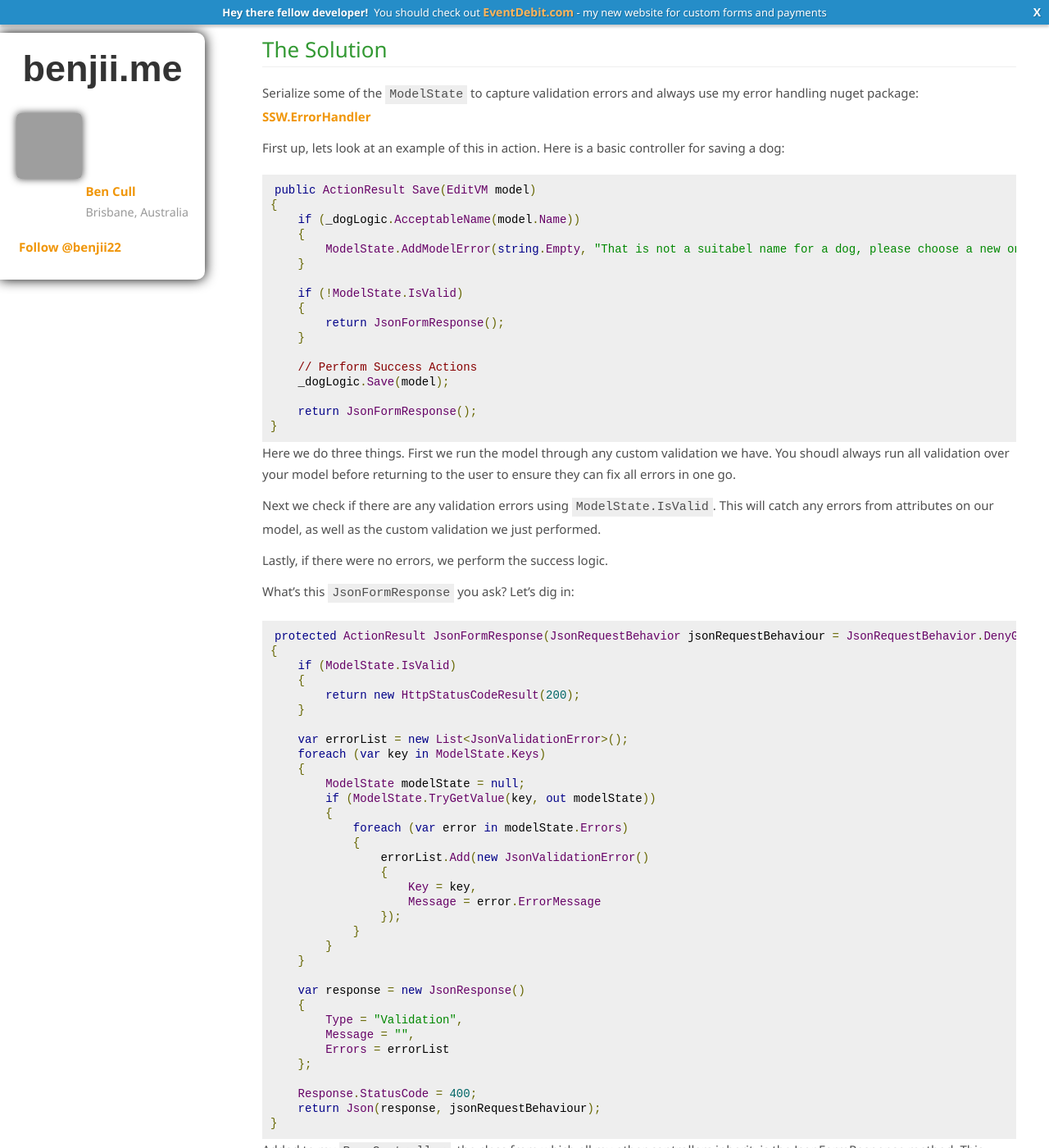
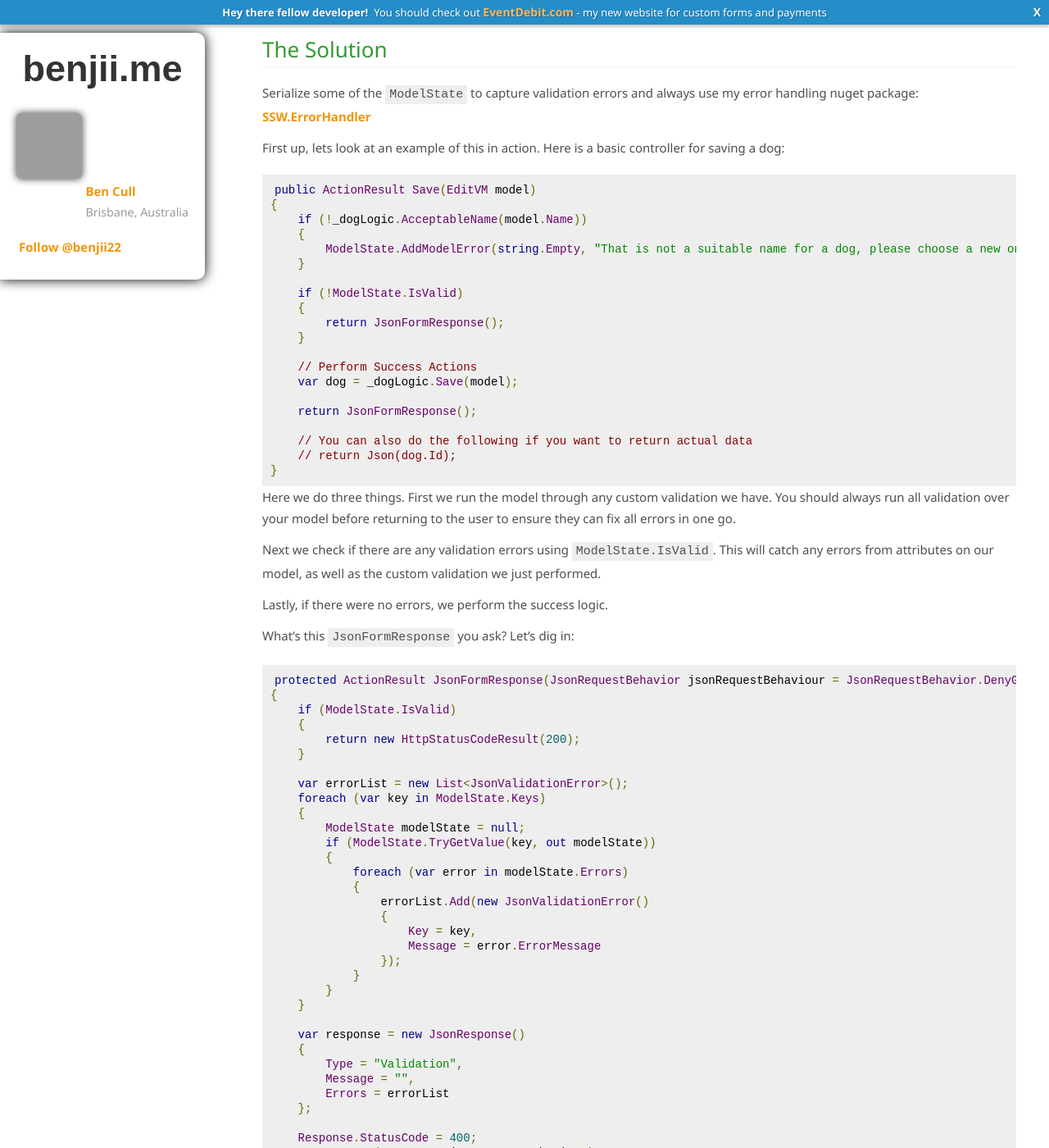
Before and after one commit to bjcull/bjcull.github.com, a Jekyll site: the page built from _posts/2014-10-09-handling-validation-errors-with-angularjs-and-asp-net-mvc.md, in a window 1280 px wide and 1400 px high, scrolled down 487 px. Shown: the whole window at 82% size. Built offline with Jekyll 4.4.1, drawn with Linux system fonts in a browser that asks for light colours; nearby versions of some CDN libraries; comment, search, counter and statistics services are not loaded; some of the changed text lies outside the part shown; grey boxes are pictures that could not be loaded.

Commit message:
Fixed typos and added code

```diff
--- a/_posts/2014-10-09-handling-validation-errors-with-angularjs-and-asp-net-mvc.md
+++ b/_posts/2014-10-09-handling-validation-errors-with-angularjs-and-asp-net-mvc.md
@@ -26,9 +26,9 @@ First up, lets look at an example of this in action. Here is a basic controller
 
     public ActionResult Save(EditVM model)
     {
-        if (_dogLogic.AcceptableName(model.Name))
+        if (!_dogLogic.AcceptableName(model.Name))
         {
-            ModelState.AddModelError(string.Empty, "That is not a suitabel name for a dog, please choose a new one.");
+            ModelState.AddModelError(string.Empty, "That is not a suitable name for a dog, please choose a new one.");
         }
 
         if (!ModelState.IsValid)
@@ -37,12 +37,15 @@ First up, lets look at an example of this in action. Here is a basic controller
         }
 
         // Perform Success Actions
-        _dogLogic.Save(model);
+        var dog = _dogLogic.Save(model);
 
         return JsonFormResponse();
+
+        // You can also do the following if you want to return actual data
+        // return Json(dog.Id);
     }
 
-Here we do three things. First we run the model through any custom validation we have. You shoudl always run all validation over your model before returning to the user to ensure they can fix all errors in one go.
+Here we do three things. First we run the model through any custom validation we have. You should always run all validation over your model before returning to the user to ensure they can fix all errors in one go.
 
 Next we check if there are any validation errors using `ModelState.IsValid`. This will catch any errors from attributes on our model, as well as the custom validation we just performed.
 
@@ -85,6 +88,26 @@ What's this `JsonFormResponse` you ask? Let's dig in:
         return Json(response, jsonRequestBehaviour);
     }
 
+The classes referenced above:
+
+    public class JsonResponse
+    {
+        public string Type { get; set; }
+        public string Message { get; set; }
+        public IEnumerable<JsonValidationError> Errors { get; set; }
+
+        public JsonResponse()
+        {
+            Errors = new List<JsonValidationError>();
+        }
+    }
+
+    public class JsonValidationError
+    {
+        public string Key { get; set; }
+        public string Message { get; set; }
+    }
+
 Added to my `BaseController`, the class from which all my other controllers inherit, is the JsonFormResponse method. This method returns a nice (200 OK) response if there are no errors. If there are errors, it breaks down the ModelState and serialises them into a nice standardised reponse. For Example, if the Name property of our EditVM model from above was missing, we could expect to see the following response:
 
     {
@@ -97,7 +120,7 @@ Added to my `BaseController`, the class from which all my other controllers inhe
             },
             {
                 Key: "",
-                Message: "That is not a suitabel name for a dog, please choose a new one."
+                Message: "That is not a suitable name for a dog, please choose a new one."
             }
         ]
     }
@@ -140,12 +163,12 @@ At the top is the http call to the server. Next is the updateErrors function tha
 Last but not least we turn to the client side and put up our two types of validation messages. Firstly the field validation:
 
     <input type="text" ng-model="dog.Name" />
-    <span class="help-block" ng-if="errors.formErrors.Name">{{errors.formErrors.Name}}</span>
+    <span class="help-block" ng-if="errors.formErrors.Name">{% raw %}{{errors.formErrors.Name}}{% endraw %}</span>
 
 and at the bottom the global validation:
 
     <div class="alert alert-danger" ng-if="errors.pageError">
-        <p>{{errors.pageError}}</p>
+        <p>{% raw %}{{errors.pageError}}{% endraw %}</p>
     </div>
 
 Right all done. I know it's a fair bit of work at the moment, but I'm sure the great minds at Microsoft are already looking at how to facilitate a new Angular Unobtrusive validation. Until then we'll make do with our own custom Angular + MVC validation combo!
```
